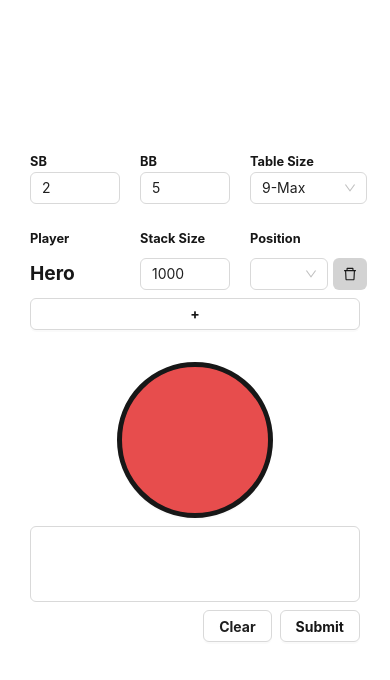
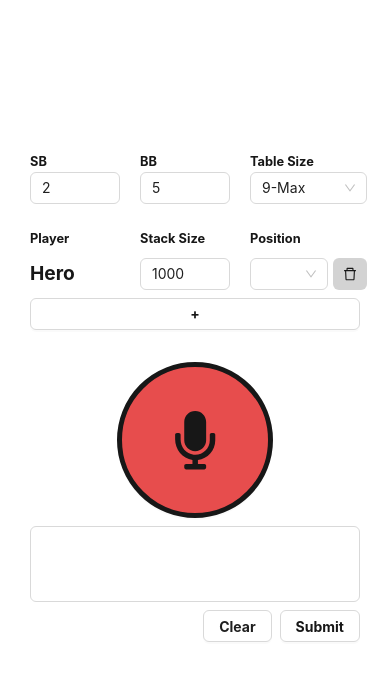
Before and after one commit to jmm526/nlhe-hand-recorder, a Next.js app: page / in a window 390 px wide. Shown: the top 680 px of the page. Built offline with nearby package versions, Linux system fonts and the light colour scheme.

Commit message:
add microphone icon to record button

```diff
--- a/package.json
+++ b/package.json
@@ -17,6 +17,7 @@
     "react": "18.3.1",
     "react-copy-to-clipboard": "^5.1.0",
     "react-dom": "18.3.1",
+    "react-icons": "^5.3.0",
     "regenerator-runtime": "^0.14.1",
     "zod": "^3.23.8"
   },
--- a/src/components/RecordPage/Dictaphone.tsx
+++ b/src/components/RecordPage/Dictaphone.tsx
@@ -3,6 +3,7 @@ import SpeechRecognition, {
   useSpeechRecognition,
 } from "react-speech-recognition";
 import { Input, Button, Row, Space } from "antd";
+import { FaMicrophone } from "react-icons/fa";
 
 const { TextArea } = Input;
 
@@ -67,7 +68,7 @@ const Dictaphone = ({ text, handleSubmit, handleTextChange }: Props) => {
               height: "40vw",
             }}
           >
-            {listening && (
+            {listening ? (
               <div
                 style={{
                   height: "35%",
@@ -76,6 +77,8 @@ const Dictaphone = ({ text, handleSubmit, handleTextChange }: Props) => {
                   borderRadius: "10%",
                 }}
               ></div>
+            ) : (
+              <FaMicrophone style={{ height: "40%", width: "40%", color: "var(--foreground)" }} />
             )}
           </Button>
         </Row>
```
Also changed, not shown: 1 other file (tests, documents, lock files or other folders).
